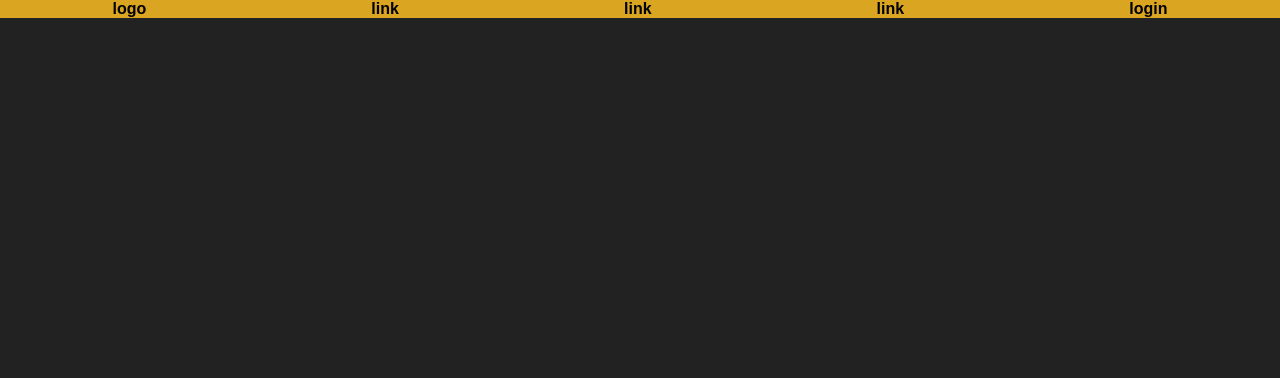
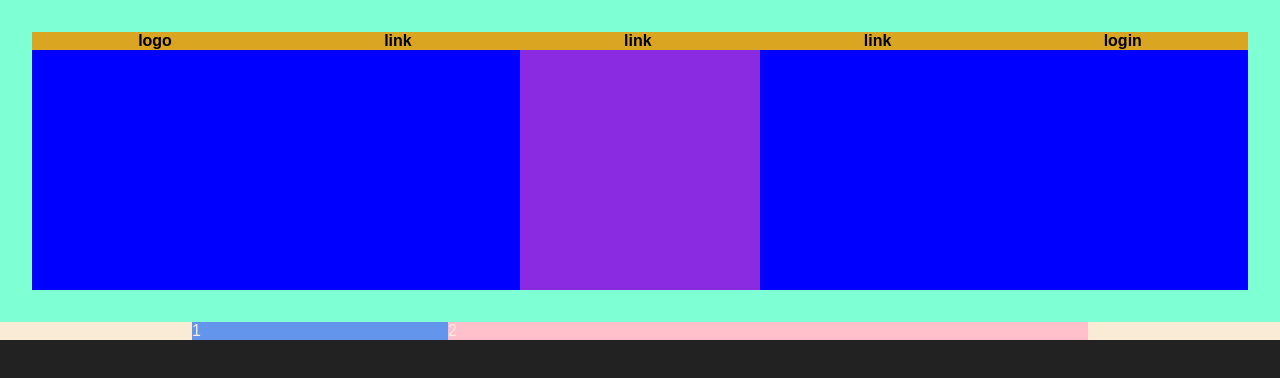
Before and after one commit to lucianocretella95/htmlcss-struttura-discord, a plain HTML site: page index.html/index.html in a window 1280 px wide. Drawn offline with Linux system fonts and the light colour scheme.

Commit message:
commit del main

```diff
--- a/index.html/index.html
+++ b/index.html/index.html
@@ -15,6 +15,32 @@
                 <nav>link</nav>
                 <p>login</p>
             </div>
+            <div class="container">
+                <div>
+                    <section class="square">
+                    </section>
+                </div>
+            </div>
     </header>
+    <main>
+        <div class="container2">
+            <section class="small-column">1</section>
+            <section class="big-column">2</section>
+        </div>
+        <!-- <div class="container3">
+            <section class="small-column">1</section>
+            <section class="big-column">2</section>
+        </div>
+        <div class="container4">
+            <section class="small-column">1</section>
+            <section class="big-column">2</section>
+        </div>
+        <div class="container5">
+            <section class="small-column">1</section>
+            <section class="big-column">2</section>
+            <section class="square2">
+            </section> -->
+        </div>
+    </main>
 </body>
 </html>
--- a/style.css/style.css
+++ b/style.css/style.css
@@ -4,11 +4,13 @@
     box-sizing: border-box;
 }
 
+
 body{
     background: #222;
     font-family: sans-serif;
     color:antiquewhite;
 }
+
 
 .navbar{
     display: flex;
@@ -20,7 +22,67 @@ body{
     font-weight: 900;
 }
 
+
 header{
     background-color: aquamarine;
+    padding: 2rem;
+}
 
+
+.container{
+    background-color: blue;
+    display: flex;
+    justify-content: center;
 }
+
+
+.square{
+    background-color: blueviolet;
+    padding: 3rem;
+    display: flex;
+    justify-content: center;
+    height: 15rem;
+    width: 15rem;
+}
+
+
+.big-column {
+    background-color:pink;
+    width: 50%;
+}
+
+
+.small-column {
+    background-color: cornflowerblue;
+    width: 20%;
+}
+
+
+.container2{
+    display: flex;
+    justify-content: center;
+    background-color: antiquewhite;
+}
+
+/* .container3{
+    display: flex;
+    justify-content: center;
+    background-color: grey;
+}
+
+.container4{
+    display: flex;
+    justify-content: center;
+    background-color: antiquewhite;
+}
+
+.container5{
+    display: flex;
+    justify-content: center;
+    background-color: grey;
+}
+
+.square2{
+    background-color: green;
+    height: 20rem;
+} */
```
